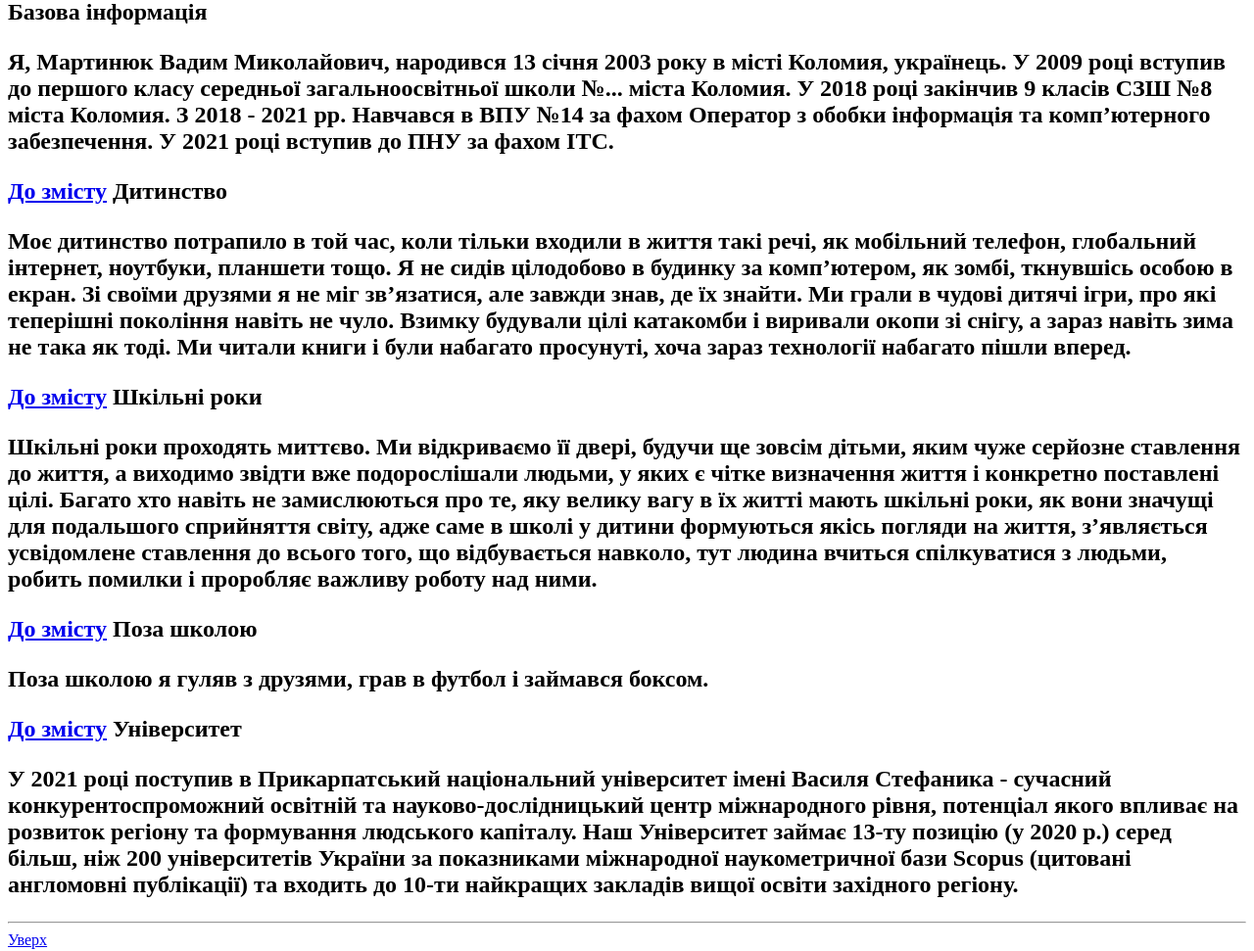
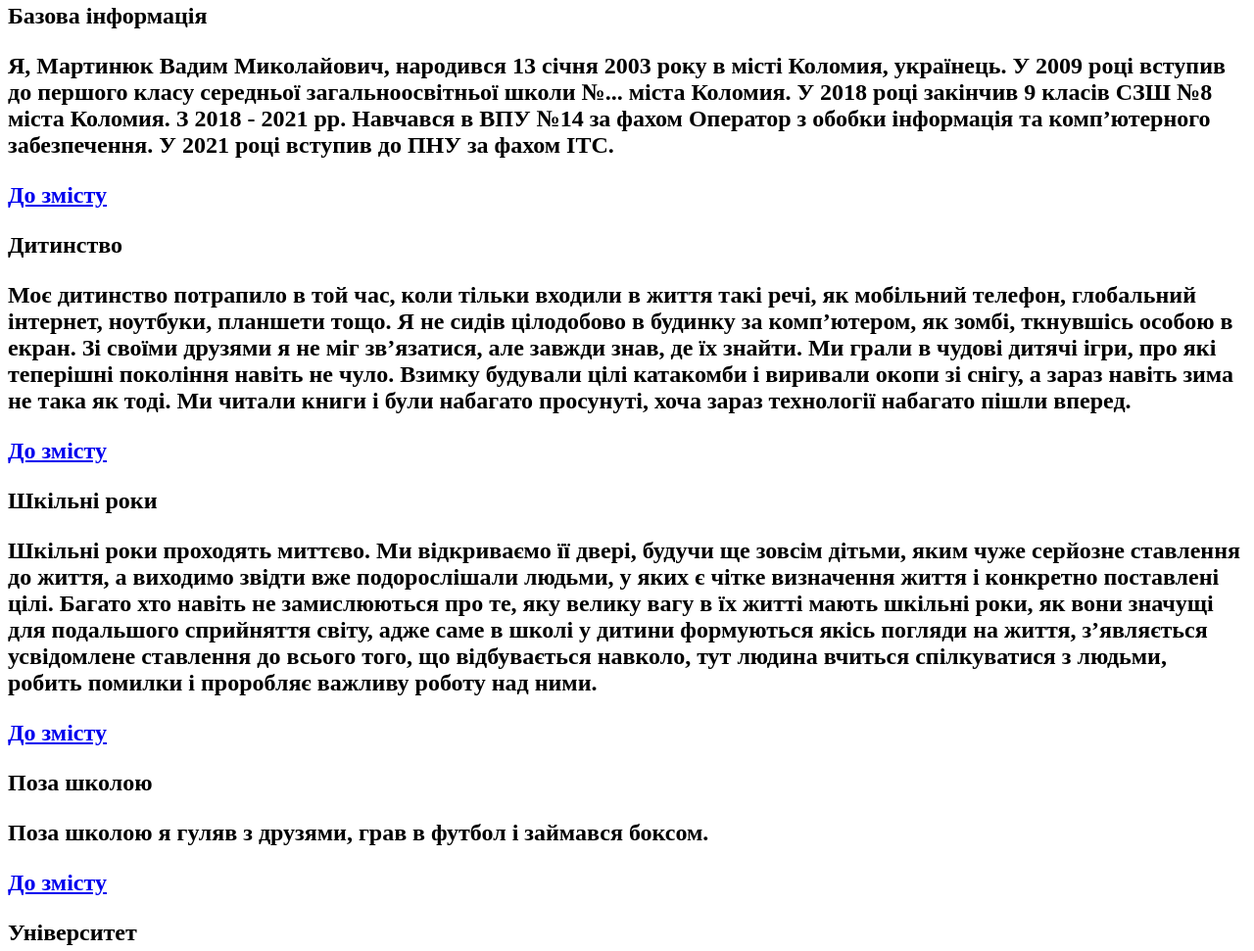
Before and after one commit to Morrison01/Morrison01.github.io, a plain HTML site: page lab1/biography.html in a window 1280 px wide. Shown: the part 268-1239 px from the top of the page at 98% size. Drawn offline with Linux system fonts and the light colour scheme.

Commit message:
Update biography.html

```diff
--- a/lab1/biography.html
+++ b/lab1/biography.html
@@ -15,7 +15,7 @@
 					<section><a href='#outside'>Поза школою</a></section>
 					<section><a href='#university'>Університет</a></section></article>
 
-						<h2>Базова інформація<div id='basic'>
+						<h2><p>Базова інформація</p><div id='basic'>
 						<p>
 
 						Я, Мартинюк Вадим Миколайович, народився 13 січня 2003 року в місті Коломия, українець.
@@ -26,7 +26,7 @@
 
 						</p></div><a><a href="#content">До змісту</a></a>
 
-						Дитинство<div id='childhood'>
+						<p>Дитинство</p><div id='childhood'>
 						<p>
 
 						Моє дитинство потрапило в той час, коли тільки входили в життя такі речі,
@@ -39,7 +39,7 @@
 
 						</p></div><a><a href="#content">До змісту</a></a>
 
-						Шкільні роки<div id='school'>
+						<p>Шкільні роки</p><div id='school'>
 						<p>
 
 						Шкільні роки проходять миттєво. Ми відкриваємо її двері, будучи ще зовсім дітьми,
@@ -52,14 +52,14 @@
 
 						</p></div><a><a href="#content">До змісту</a></a>
 
-						Поза школою<div id='outside'>
+						<p>Поза школою</p><div id='outside'>
 						<p>
 
 						Поза школою я гуляв з друзями, грав в футбол і займався боксом.
 
 						</p></div><a><a href="#content">До змісту</a></a>
 
-						Університет<div id='university'>
+						<p>Університет</p><div id='university'>
 						<p>
 
 						У 2021 році поступив в Прикарпатський національний університет імені Василя Стефаника - сучасний конкурентоспроможний
```
